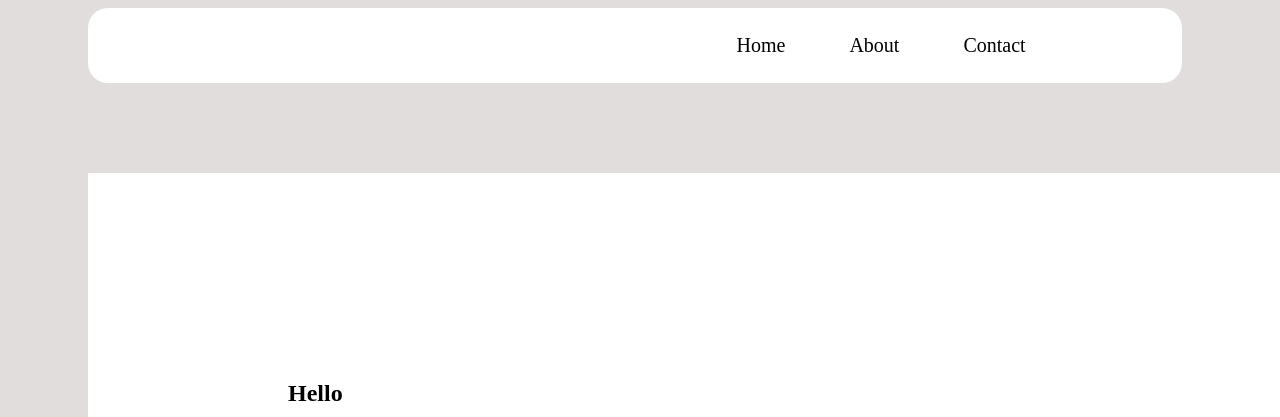
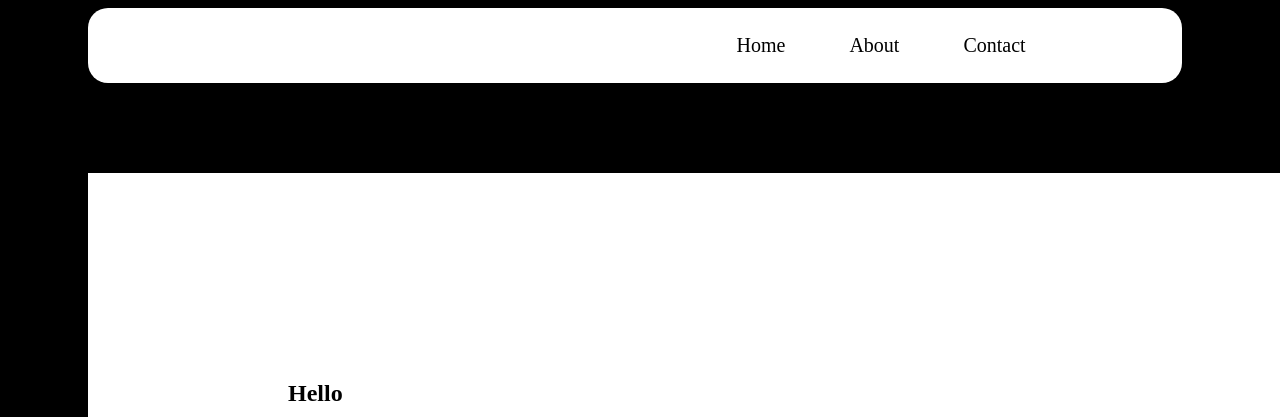
Before and after one commit to firity/Firewyni, a plain HTML site: page index.html in a window 1280 px wide. Shown: the top 417 px of the page. Drawn offline with Linux system fonts and the light colour scheme.

Commit message:
Update style.css

```diff
--- a/style.css
+++ b/style.css
@@ -1,5 +1,5 @@
 body{
-    background-color: rgb(226, 221, 221);
+    background-color: black;
 }
 *{
     box-sizing: border-box;
```
